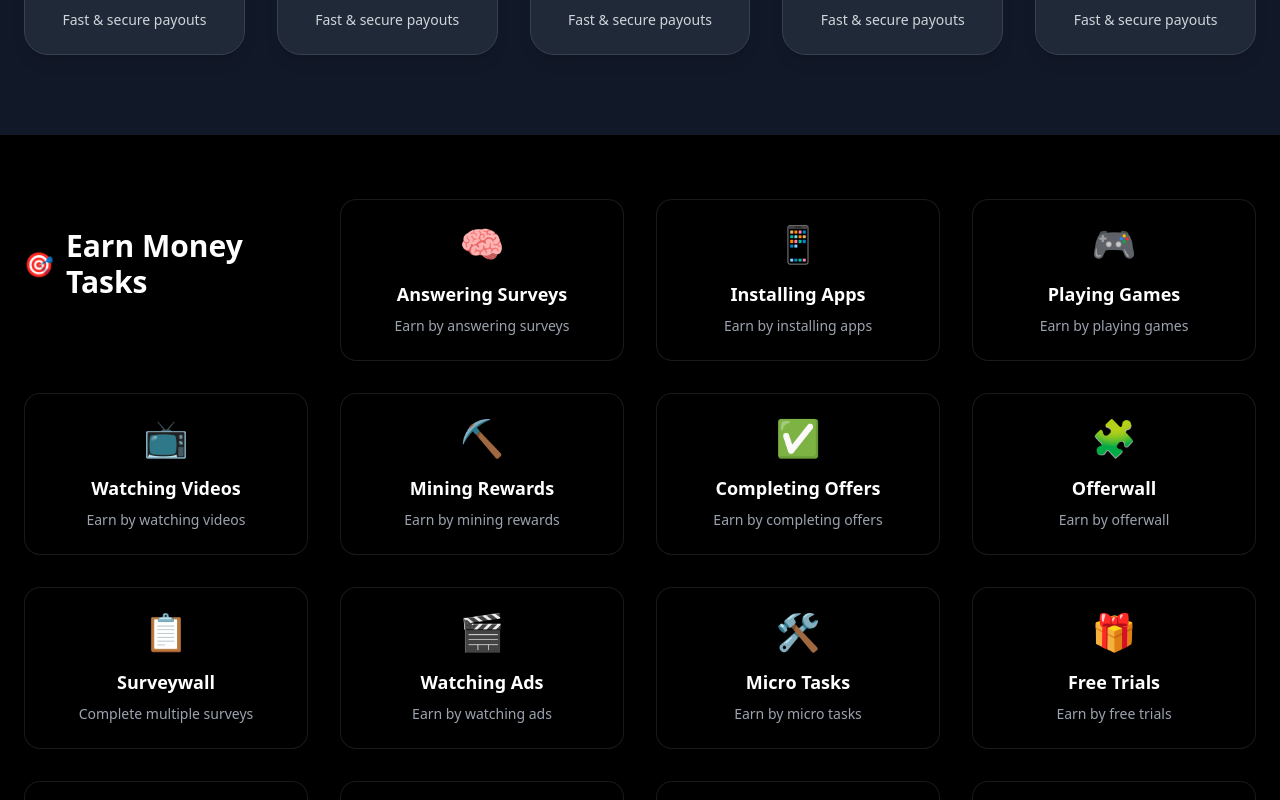
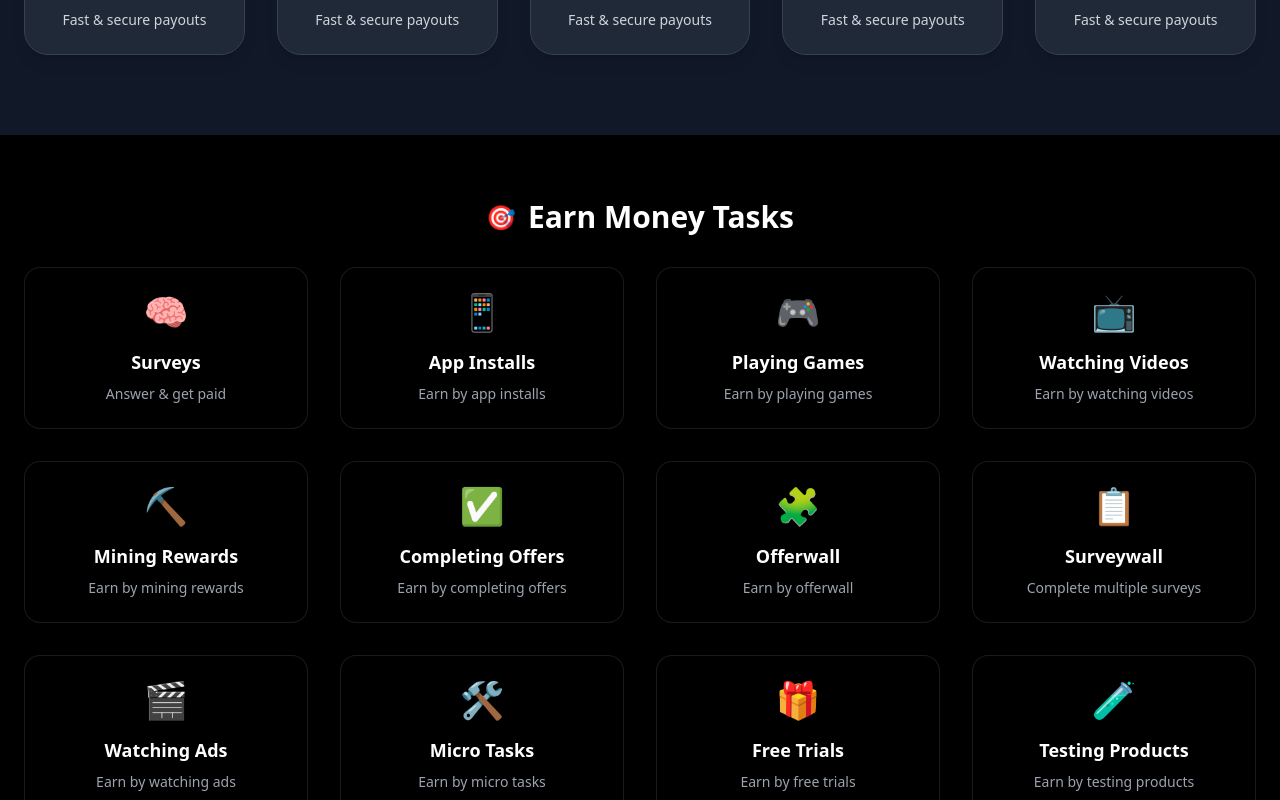
Before and after one commit to tool63/cashin, a Next.js app: page / in a window 1280 px wide. Shown: the part 2340-3140 px from the top of the page. Built offline with nearby package versions, Linux system fonts and the light colour scheme.

Commit message:
Update page.tsx

```diff
--- a/app/page.tsx
+++ b/app/page.tsx
@@ -23,8 +23,8 @@ const fadeUp = {
 /* ---------- HOME PAGE ---------- */
 export default function Home() {
   const earningOptions = [
-    ["🧠", "Answering Surveys", "/surveys"],
-    ["📱", "Installing Apps", "/app-installs"],
+    ["🧠", "Surveys", "/surveys"],
+    ["📱", "App Installs", "/app-installs"],
     ["🎮", "Playing Games", "/play-games"],
     ["📺", "Watching Videos", "/watch-videos"],
     ["⛏️", "Mining Rewards", "/mining-rewards"],
@@ -44,11 +44,11 @@ export default function Home() {
   ]
 
   const paymentMethods = [
-    { name: "PayPal", icon: "/icons/paypal.svg" },
-    { name: "USDT", icon: "/icons/usdt.svg" },
-    { name: "Bitcoin", icon: "/icons/bitcoin.svg" },
-    { name: "Gift Cards", icon: "/icons/giftcard.svg" },
-    { name: "Local Payouts", icon: "/icons/localpayout.svg" },
+    { name: "PayPal", emoji: "💸" },
+    { name: "USDT", emoji: "🪙" },
+    { name: "Bitcoin", emoji: "₿" },
+    { name: "Gift Cards", emoji: "🎁" },
+    { name: "Local Payouts", emoji: "🏦" },
   ]
 
   return (
@@ -107,13 +107,7 @@ export default function Home() {
           </p>
 
           <div className="grid grid-cols-2 sm:grid-cols-3 md:grid-cols-5 gap-8">
-      {[
-        { name: "PayPal", icon: "/icons/paypal.svg", emoji: "💸" },
-        { name: "USDT", icon: "/icons/usdt.svg", emoji: "🪙" },
-        { name: "Bitcoin", icon: "/icons/bitcoin.svg", emoji: "₿" },
-        { name: "Gift Cards", icon: "/icons/giftcard.svg", emoji: "🎁" },
-        { name: "Local Payouts", icon: "/icons/localpayout.svg", emoji: "🏦" },
-      ].map((method) => (
+            {paymentMethods.map((method) => (
               <Badge key={method.name}>
                 <div className="bg-gradient-to-tr from-emerald-400 to-cyan-500 p-4 rounded-full w-20 h-20 flex items-center justify-center mb-4 group-hover:from-indigo-500 group-hover:to-pink-500 transition-colors duration-500">
                   <span className="text-3xl">{method.emoji}</span>
@@ -130,9 +124,11 @@ export default function Home() {
         </div>
       </section>
 
-      {/* ================= OFFER CARDS ================= */}
-      <section className="max-w-7xl mx-auto px-6 py-16 grid sm:grid-cols-2 md:grid-cols-3 lg:grid-cols-4 gap-8">
+      {/* ================= EARN MONEY TASKS ================= */}
+      <section className="max-w-7xl mx-auto px-6 py-16">
+        {/* Section title moved OUTSIDE the grid */}
         <SectionTitle icon="🎯" text="Earn Money Tasks" />
+        <div className="grid sm:grid-cols-2 md:grid-cols-3 lg:grid-cols-4 gap-8">
           {earningOptions.map(([icon, title, href]) => (
             <Link
               key={title}
@@ -150,6 +146,7 @@ export default function Home() {
               </p>
             </Link>
           ))}
+        </div>
       </section>
 
       {/* ================= FEATURE HIGHLIGHTS ================= */}
```
Lines whose indentation alone changed are shown as unchanged.
